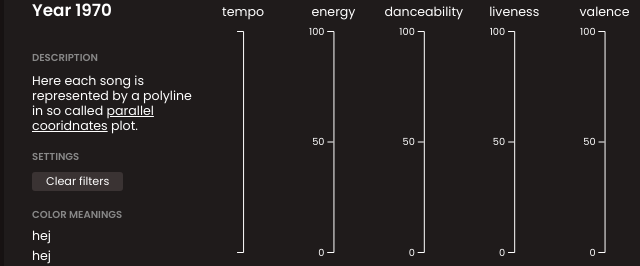
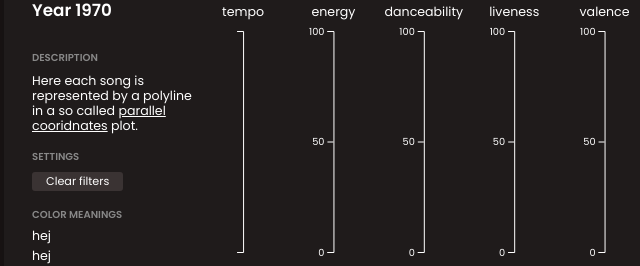
Before and after one commit to veiyas/Spotify-Top50-through-the-years, a website built with webpack: page src/index.html in a window 1280 px wide. Shown: the part 489-755 px from the top of the page, 80-720 px from the left. Built offline with nearby package versions, Linux system fonts and the light colour scheme; files whose address does not match are found by name.

```diff
--- a/src/index.html
+++ b/src/index.html
@@ -50,7 +50,7 @@
             <h2 id="year-disp-pc">Years 2010&ndash;2019</h2>
             <p class="small-caps">Description</p>
             <p>
-              Here each song is represented by a polyline in so called
+              Here each song is represented by a polyline in a so called
               <a href="https://en.wikipedia.org/wiki/Parallel_coordinates"
                 >parallel cooridnates</a
               >
```
